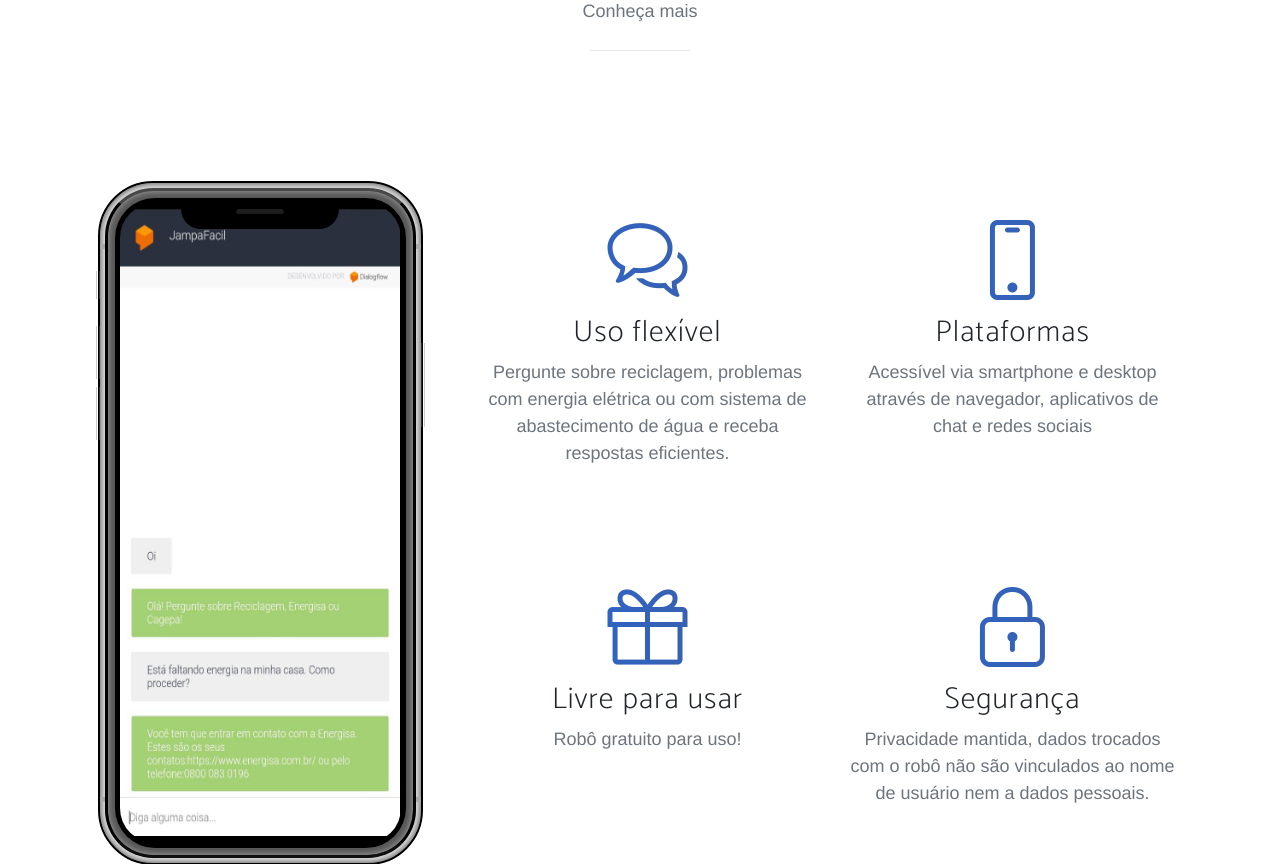
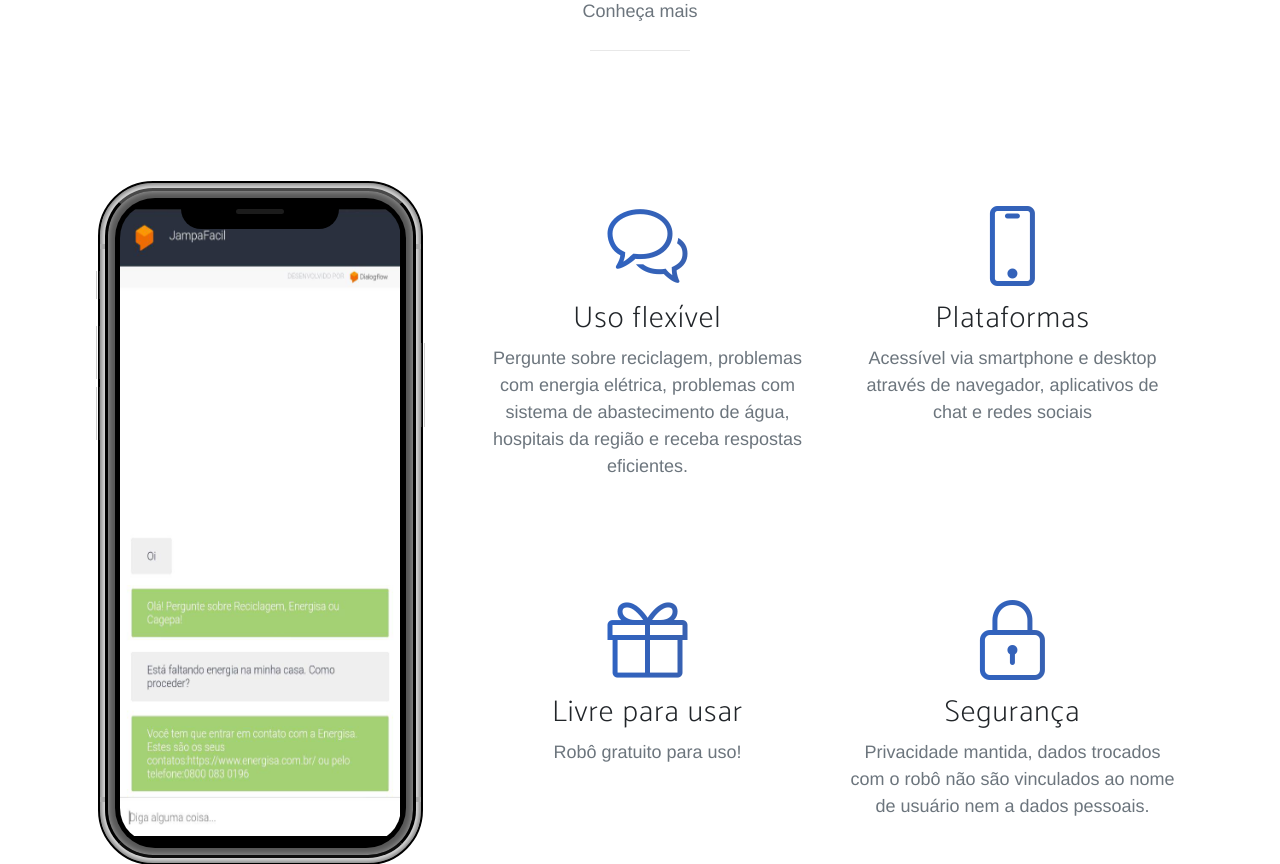
Before and after one commit to marcmatias/admjp, a Django app: page / in a window 1280 px wide. Shown: the part 1385-2249 px from the top of the page. Run offline with Django 3.2, Linux system fonts and the light colour scheme; some libraries are stand-ins or nearby versions; some web fonts are replaced.

Commit message:
Atualizacao informacao hospital

```diff
--- a/sistema/templates/sistema/index.html
+++ b/sistema/templates/sistema/index.html
@@ -154,7 +154,7 @@
                   <div class="feature-item">
                     <i class="icon-bubbles text-primary"></i>
                     <h3>Uso flexível</h3>
-                    <p class="text-muted">Pergunte sobre reciclagem, problemas com energia elétrica ou com sistema de abastecimento de água e receba respostas eficientes.</p>
+                    <p class="text-muted">Pergunte sobre reciclagem, problemas com energia elétrica, problemas com sistema de abastecimento de água, hospitais da região e receba respostas eficientes.</p>
                   </div>
                 </div>
                 <div class="col-lg-6">
```
